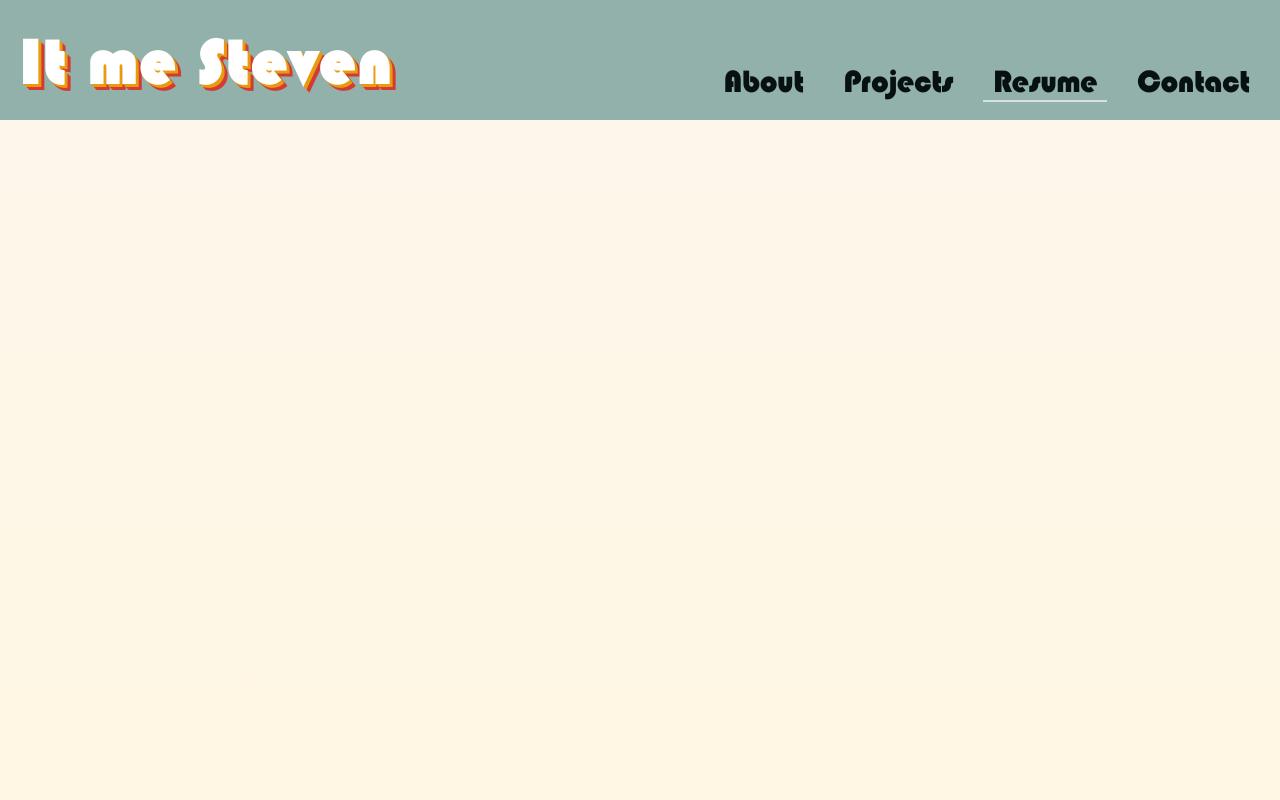
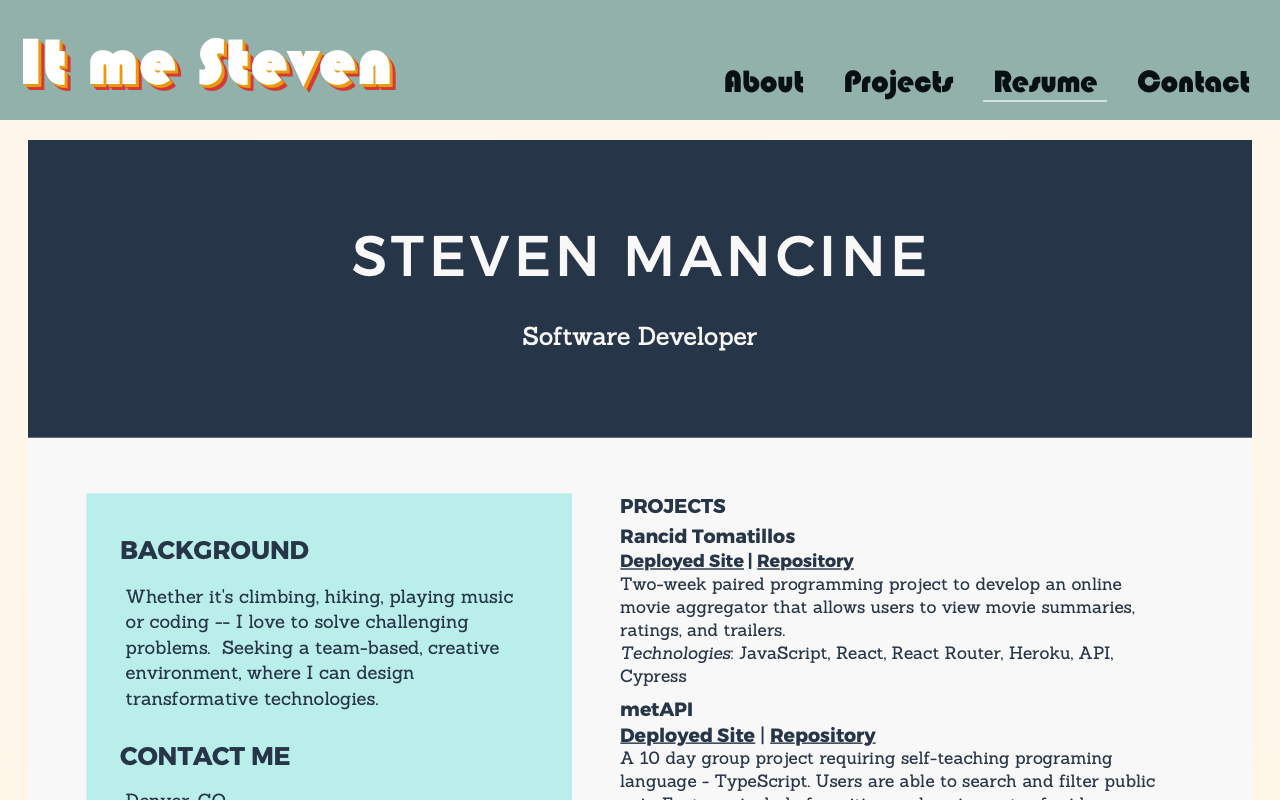
Before and after one commit to itsnameissteven/portfolio, a React (Create React App) app: page /resume in a window 1280 px wide. Shown: the top 800 px of the page. Built offline with nearby package versions, Linux system fonts and the light colour scheme.

Commit message:
Add clickable link to resume

```diff
--- a/src/components/App/App.js
+++ b/src/components/App/App.js
@@ -2,6 +2,7 @@ import React, { useState } from 'react';
 import { Route,  } from 'react-router-dom';
 import ContactPage from '../ContactPage/ContactPage';
 import Nav from '../Nav/Nav';
+import Resume from '../Resume/Resume';
 
 const App = () => {
   const [dropDown, setDropDown] = useState(false);
@@ -16,6 +17,7 @@ const App = () => {
     <div className="App" onClick={closeDropDown}>
       <Nav dropDown={dropDown} openDropDown={() => setDropDown(!dropDown)}/>
       <Route path='/contact' component={ContactPage} />
+      <Route path="/resume" component={Resume} />
     </div>
   );
 }
--- a/src/components/ContactPage/ContactPage.scss
+++ b/src/components/ContactPage/ContactPage.scss
@@ -1,5 +1,5 @@
 .contact {
-  margin: 5rem auto 0 auto;
+  margin: 6rem auto;
   display: flex;
   width: 80%;
   max-width: 100rem;
--- a/src/components/Nav/Nav.js
+++ b/src/components/Nav/Nav.js
@@ -1,4 +1,4 @@
-import React, { useEffect, useState } from 'react';
+import React from 'react';
 import { NavLink } from 'react-router-dom';
 import { CgMenu } from 'react-icons/cg';
 
--- /dev/null
+++ b/src/components/Resume/Resume.js
@@ -0,0 +1,16 @@
+import React from 'react';
+import { Link } from 'react-router-dom';
+import resumePDF from '../../assets/Mancine_Resume.pdf';
+import resumePNG from '../../assets/Mancine_Resume.png';
+
+const Resume = () => {
+  return (
+    <div className="resume">
+      <a href={resumePDF}>
+        <img src={resumePNG} alt="resume"/>
+      </a>
+    </div>
+  )
+}
+
+export default Resume;
--- /dev/null
+++ b/src/components/Resume/Resume.scss
@@ -0,0 +1,13 @@
+.resume {
+  margin-top: 20rem;
+  // height: 100rem;
+  display: flex;
+  justify-content: center;
+  width: 80%;
+  margin: 2rem auto;
+
+  // &__pdf {
+  //   width: 100%;
+  //   height: 100rem;
+  // }
+}
--- a/src/index.scss
+++ b/src/index.scss
@@ -5,3 +5,4 @@
 @import "../src/components/Nav/Nav.scss";
 @import "../src/components/ContactForm/ContactForm.scss";
 @import "../src/components/ContactPage/ContactPage.scss";
+@import "../src/components/Resume/Resume.scss";
```
Also changed, not shown: src/assets/Mancine_Resume.png (added), 1 other file (tests, documents, lock files or other folders).
